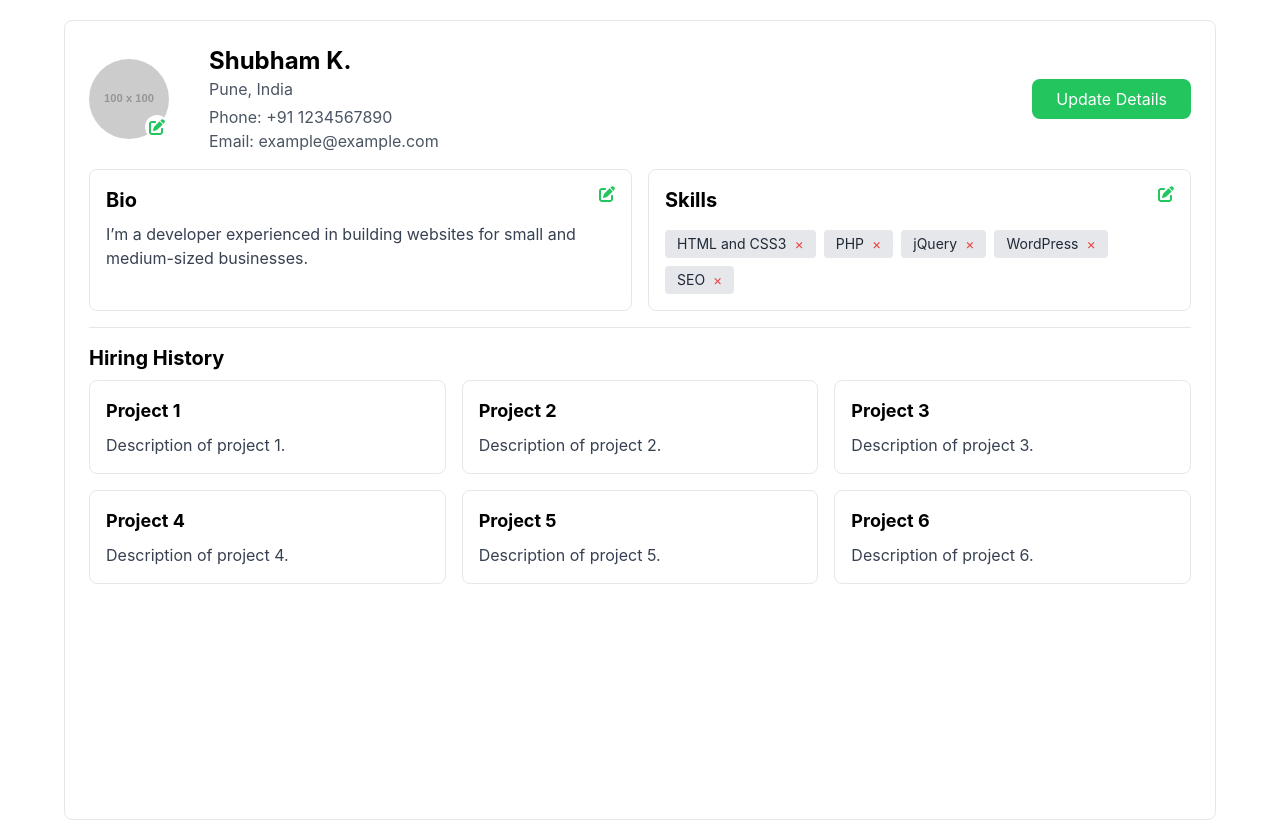
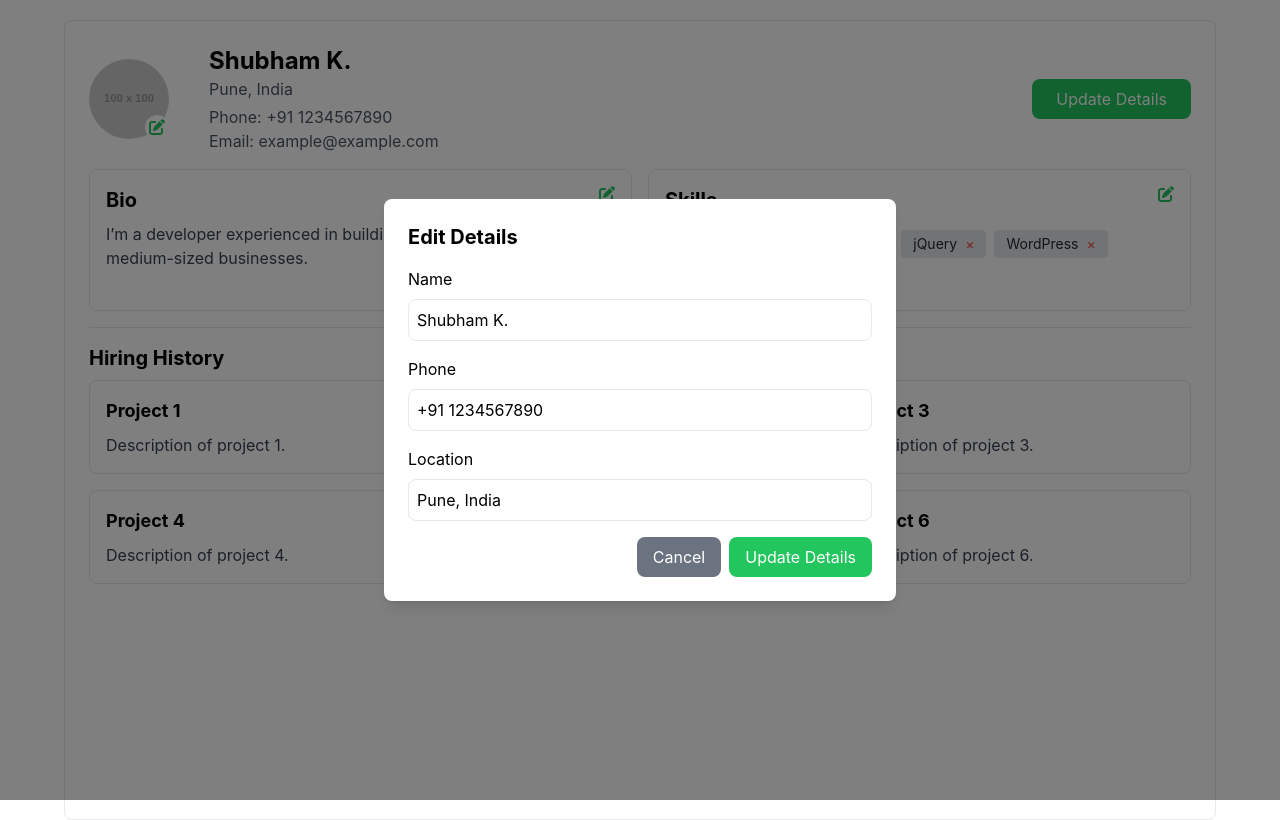
Before and after one commit to ShubhamRaut280/SkillSphere, a React (Create React App) app: page /home in a window 1280 px wide. Both pictures are taken after a click on the button "Update Details". Built offline with nearby package versions, Linux system fonts and the light colour scheme.

Commit message:
profile page design completed

```diff
--- a/src/componenets/Pages/ProfilePage.jsx
+++ b/src/componenets/Pages/ProfilePage.jsx
@@ -11,6 +11,7 @@ import {
 const ProfilePage = () => {
     const [showBioDialog, setShowBioDialog] = useState(false);
     const [showSkillsDialog, setShowSkillsDialog] = useState(false);
+    const [showEditDetailsDialog, setShowEditDetailsDialog] = useState(false); // Dialog state
     const [bio, setBio] = useState(
         "I’m a developer experienced in building websites for small and medium-sized businesses."
     );
@@ -22,7 +23,10 @@ const ProfilePage = () => {
         "SEO",
     ]);
     const [newSkill, setNewSkill] = useState("");
-    const [profileImage, setProfileImage] = useState("https://placehold.co/100x100"); // Default profile image
+    const [profileImage, setProfileImage] = useState("https://placehold.co/100x100");
+    const [name, setName] = useState("Shubham K.");
+    const [phone, setPhone] = useState("+91 1234567890");
+    const [location, setLocation] = useState("Pune, India");
 
     const handleAddSkill = () => {
         if (newSkill.trim() !== "") {
@@ -40,54 +44,66 @@ const ProfilePage = () => {
         if (file) {
             const reader = new FileReader();
             reader.onloadend = () => {
-                setProfileImage(reader.result); // Update the profile image with the selected file
+                setProfileImage(reader.result);
             };
-            reader.readAsDataURL(file); // Convert the image to base64 string
+            reader.readAsDataURL(file);
         }
     };
+
+    const editDetails = () => {
+        // You can perform validation or send updated details to the server here.
+        console.log("Updated details:", { name, phone, location });
+        setShowEditDetailsDialog(false); // Close the dialog after updating details
+    };
+
     return (
         <div className="bg-white min-h-screen mt-5 flex flex-col p-6 md:max-w-6xl mx-auto border rounded-lg">
             {/* Header Section */}
             <div className="flex items-center mb-4">
                 <div className="relative">
                     <img
-                        src={profileImage} // Use the state for the profile image
+                        src={profileImage}
                         alt="Profile picture"
                         className="rounded-full w-20 h-20"
-                        onError={(e) => e.target.src = "https://placehold.co/100x100"} // Fallback to placeholder if image is missing
+                        onError={(e) => (e.target.src = "https://placehold.co/100x100")}
                     />
-
                     <FontAwesomeIcon
                         icon={faEdit}
                         className="absolute bottom-0 right-0 bg-white p-1 text-green-500 rounded-full cursor-pointer"
-                        onClick={() => document.getElementById("imageUpload").click()} // Trigger file input when icon is clicked
+                        onClick={() => document.getElementById("imageUpload").click()}
                     />
                     <input
                         id="imageUpload"
                         type="file"
                         accept="image/*"
-                        className="hidden" // Hide the file input element
-                        onChange={handleImageChange} // Handle image selection
+                        className="hidden"
+                        onChange={handleImageChange}
                     />
                 </div>
                 <div className="flex ms-10 justify-between items-center">
                     <div>
-                        <h1 className="text-2xl font-bold">Shubham K.</h1>
-                        <p className="text-gray-600">Pune, India</p>
-                        <p className="text-gray-600 mt-1">Phone: +91 1234567890</p>
+                        <h1 className="text-2xl font-bold">
+                            {name}
+                        </h1>
+                        <p className="text-gray-600">
+                            {location}
+                        </p>
+                        <p className="text-gray-600 mt-1">
+                            Phone: {phone}
+                        </p>
+
                         <p className="text-gray-600">Email: example@example.com</p>
                     </div>
-
                 </div>
-
-
                 <div className="ml-auto flex justify-center">
-                        <button className="bg-green-500 text-white px-6 py-2 rounded-lg">
+                    <button
+                        className="bg-green-500 text-white px-6 py-2 rounded-lg"
+                        onClick={() => setShowEditDetailsDialog(true)} // Open the edit details dialog
+                    >
                         Update Details
                     </button>
                 </div>
             </div>
-
 
             {/* Bio and Skills Section */}
             <div className="flex flex-col md:flex-row mb-4 gap-4">
@@ -144,8 +160,7 @@ const ProfilePage = () => {
             </div>
 
             {/* Dialog for Bio */}
-            {
-                showBioDialog && (
+            {showBioDialog && (
                 <div className="fixed inset-0 bg-black bg-opacity-50 flex justify-center items-center z-50">
                     <div className="bg-white p-6 rounded-lg shadow-lg max-w-lg w-full">
                         <h2 className="text-xl font-bold mb-4">Edit Bio</h2>
@@ -154,10 +169,10 @@ const ProfilePage = () => {
                             value={bio}
                             onChange={(e) => setBio(e.target.value)}
                             onInput={(e) => {
-                                    e.target.style.height = "auto"; // Reset height to recalculate
-                                    e.target.style.height = `${e.target.scrollHeight}px`; // Set height based on scroll height
+                                e.target.style.height = "auto";
+                                e.target.style.height = `${e.target.scrollHeight}px`;
                             }}
-                                style={{ overflow: "hidden" }} // Prevent unnecessary scrollbars
+                            style={{ overflow: "hidden" }}
                         ></textarea>
 
                         <div className="flex justify-end gap-2">
@@ -176,12 +191,10 @@ const ProfilePage = () => {
                         </div>
                     </div>
                 </div>
-                )
-            }
+            )}
 
             {/* Dialog for Skills */}
-            {
-                showSkillsDialog && (
+            {showSkillsDialog && (
                 <div className="fixed inset-0 bg-black bg-opacity-50 flex justify-center items-center z-50">
                     <div className="bg-white p-6 rounded-lg shadow-lg max-w-lg w-full">
                         <h2 className="text-xl font-bold mb-4">Edit Skills</h2>
@@ -208,9 +221,58 @@ const ProfilePage = () => {
                         </div>
                     </div>
                 </div>
-                )
-            }
-        </div >
+            )}
+
+            {/* Dialog for Editing Details */}
+            {showEditDetailsDialog && (
+                <div className="fixed inset-0 bg-black bg-opacity-50 flex justify-center items-center z-50">
+                    <div className="bg-white p-6 rounded-lg shadow-lg max-w-lg w-full">
+                        <h2 className="text-xl font-bold mb-4">Edit Details</h2>
+                        <div className="mb-4">
+                            <label className="block mb-2">Name</label>
+                            <input
+                                type="text"
+                                className="w-full p-2 border rounded-lg"
+                                value={name}
+                                onChange={(e) => setName(e.target.value)}
+                            />
+                        </div>
+                        <div className="mb-4">
+                            <label className="block mb-2">Phone</label>
+                            <input
+                                type="text"
+                                className="w-full p-2 border rounded-lg"
+                                value={phone}
+                                onChange={(e) => setPhone(e.target.value)}
+                            />
+                        </div>
+                        <div className="mb-4">
+                            <label className="block mb-2">Location</label>
+                            <input
+                                type="text"
+                                className="w-full p-2 border rounded-lg"
+                                value={location}
+                                onChange={(e) => setLocation(e.target.value)}
+                            />
+                        </div>
+                        <div className="flex justify-end gap-2">
+                            <button
+                                className="bg-gray-500 text-white px-4 py-2 rounded-lg"
+                                onClick={() => setShowEditDetailsDialog(false)}
+                            >
+                                Cancel
+                            </button>
+                            <button
+                                className="bg-green-500 text-white px-4 py-2 rounded-lg"
+                                onClick={editDetails}
+                            >
+                                Update Details
+                            </button>
+                        </div>
+                    </div>
+                </div>
+            )}
+        </div>
     );
 };
 
```
Lines whose indentation alone changed are shown as unchanged.
